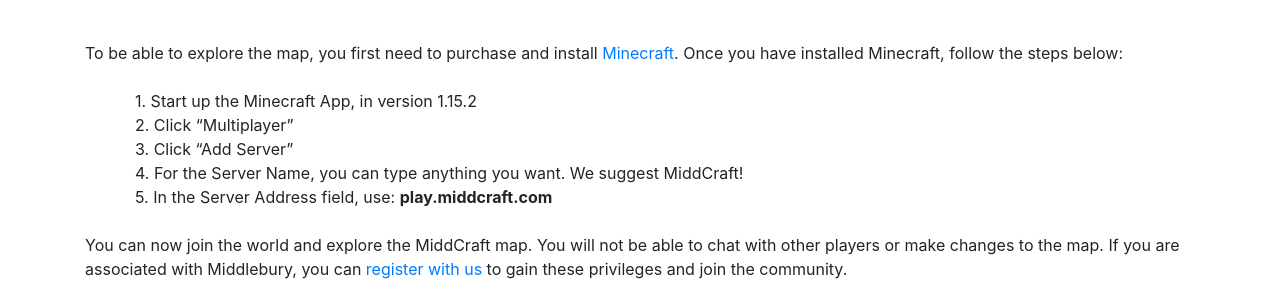
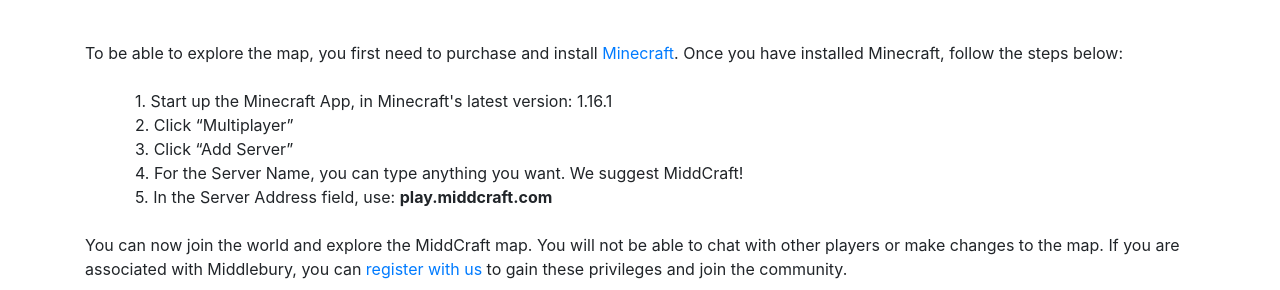
Before and after one commit to MiddCraft/Web, a Flask app: page /explore in a window 1280 px wide. Shown: the part 217-507 px from the top of the page. Run offline with Flask 2, Linux system fonts and the light colour scheme; some libraries are stand-ins or nearby versions.

Commit message:
Migrate to 1.16

```diff
--- a/templates/explore.html
+++ b/templates/explore.html
@@ -64,7 +64,7 @@
     Once you have installed Minecraft, follow the steps below:
     <div class="a">
       <br>
-    1. 	Start up the Minecraft App, in version 1.15.2
+    1. 	Start up the Minecraft App, in Minecraft's latest version: 1.16.1
     <br>
     2. 	Click “Multiplayer”
     <br>
```
